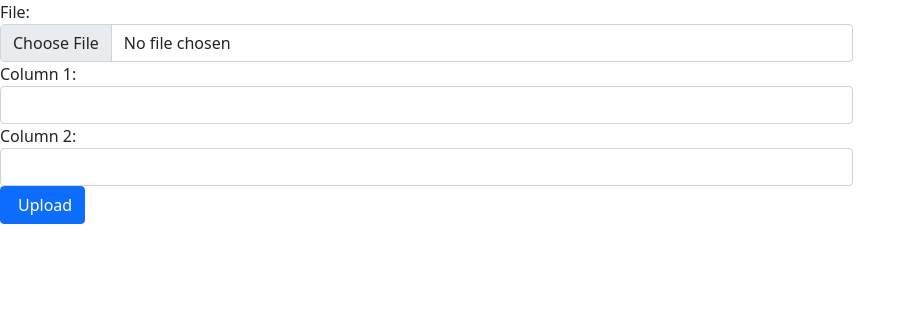
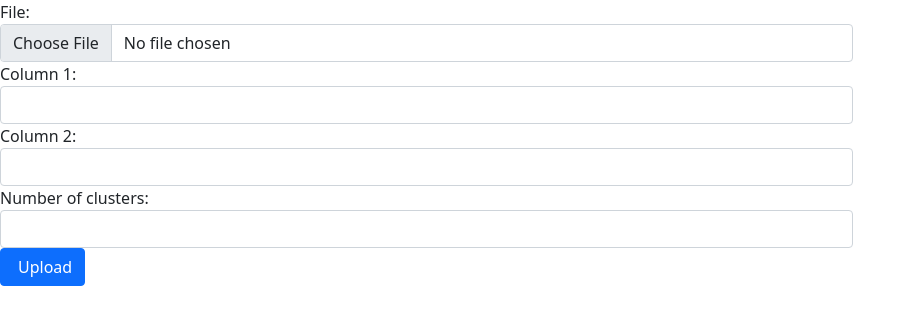
Before and after one commit to 3nws/clustering-web-app, a Django app: page /form/ in a window 1280 px wide. Shown: the top 325 px of the page, without its empty margins (0-916 px from the left). Run offline with Django 3.2, Linux system fonts and the light colour scheme.

Commit message:
getting num of clusters from form

```diff
--- a/mysite/form/views.py
+++ b/mysite/form/views.py
@@ -19,10 +19,11 @@ def index(request):
 def result(request):
     dataset = pd.read_csv(request.FILES['csv_file'])
     form = request.POST
-    column_1 = form['column_1']
-    column_2 = form['column_2']
-    X=dataset.iloc[:, [int(column_1),int(column_2)]].values
-    kmeans = KMeans(n_clusters=5, init ='k-means++', max_iter=300, n_init=10,random_state=0 )
+    column_1 = int(form['column_1'])
+    column_2 = int(form['column_2'])
+    num_of_clusters = int(form['cluster-count'])
+    X=dataset.iloc[:, [column_1,column_2]].values
+    kmeans = KMeans(n_clusters=num_of_clusters, init ='k-means++', max_iter=300, n_init=10,random_state=0 )
     y_kmeans = kmeans.fit_predict(X)
     plt.scatter(X[y_kmeans==0, 0], X[y_kmeans==0, 1], s=100, c='red', label ='Cluster 1')
     plt.scatter(X[y_kmeans==1, 0], X[y_kmeans==1, 1], s=100, c='blue', label ='Cluster 2')
--- a/mysite/templates/index.html
+++ b/mysite/templates/index.html
@@ -65,6 +65,20 @@
         </div>
       </div>
       <div class="form-group">
+        <label for="cluster-count" class="col-md-3 col-sm-3 col-xs-12 control-label">
+          Number of clusters:
+        </label>
+        <div class="col-md-8">
+          <input
+            type="number"
+            name="cluster-count"
+            id="cluster-count"
+            required="True"
+            class="form-control"
+          />
+        </div>
+      </div>
+      <div class="form-group">
         <div
           class="col-md-3 col-sm-3 col-xs-12 col-md-offset-3"
           style="margin-bottom: 10px"
```
